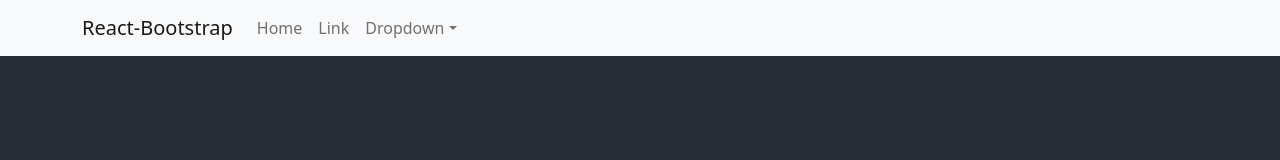
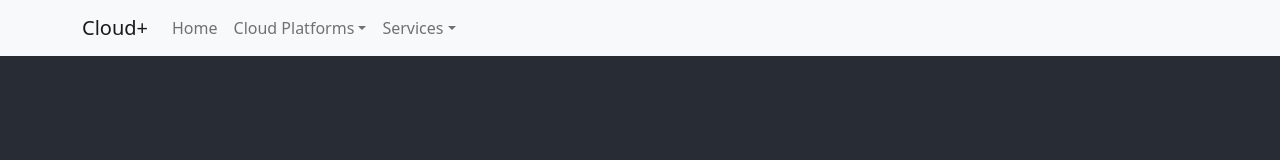
Before and after one commit to cloudpluscloud/cloud, a React (Create React App) app in the folder frontend/: page / in a window 1280 px wide. Shown: the top 160 px of the page. Built offline with nearby package versions, Linux system fonts and the light colour scheme.

Commit message:
changed text in navbar

```diff
--- a/frontend/src/Components/Navigationbar.js
+++ b/frontend/src/Components/Navigationbar.js
@@ -4,20 +4,24 @@ import { Navbar, Nav, NavDropdown, Container } from 'react-bootstrap'
 class Navigationbar extends React.Component {
     render() {
         return (
-            <Navbar bg="light" expand="lg">
+            <Navbar bg="light" expand="lg" sticky="top">
                 <Container>
-                    <Navbar.Brand href="#home">React-Bootstrap</Navbar.Brand>
+                    <Navbar.Brand href="#home">Cloud+</Navbar.Brand>
                     <Navbar.Toggle aria-controls="basic-navbar-nav" />
                     <Navbar.Collapse id="basic-navbar-nav">
                         <Nav className="me-auto">
                             <Nav.Link href="#home">Home</Nav.Link>
-                            <Nav.Link href="#link">Link</Nav.Link>
-                            <NavDropdown title="Dropdown" id="basic-nav-dropdown">
-                                <NavDropdown.Item href="#action/3.1">Action</NavDropdown.Item>
-                                <NavDropdown.Item href="#action/3.2">Another action</NavDropdown.Item>
-                                <NavDropdown.Item href="#action/3.3">Something</NavDropdown.Item>
+                            <NavDropdown title="Cloud Platforms" id="basic-nav-dropdown">
+                                <NavDropdown.Item href="#cloud/3.1">Microsoft Azure</NavDropdown.Item>
+                                <NavDropdown.Item href="#cloud/3.2">Amazon Web Services</NavDropdown.Item>
+                                <NavDropdown.Item href="#cloud/3.3">Google Cloud Platform</NavDropdown.Item>
                                 <NavDropdown.Divider />
-                                <NavDropdown.Item href="#action/3.4">Separated link</NavDropdown.Item>
+                                <NavDropdown.Item href="#cloud/3.4">Other</NavDropdown.Item>
+                            </NavDropdown>
+                            <NavDropdown title="Services" id="basic-nav-dropdown">
+                                <NavDropdown.Item href="#services/3.1">SAAS</NavDropdown.Item>
+                                <NavDropdown.Item href="#services/3.2">PAAS</NavDropdown.Item>
+                                <NavDropdown.Item href="#services/3.3">IAAS</NavDropdown.Item>
                             </NavDropdown>
                         </Nav>
                     </Navbar.Collapse>
```
Also changed, not shown: 1 other file (tests, documents, lock files or other folders).
